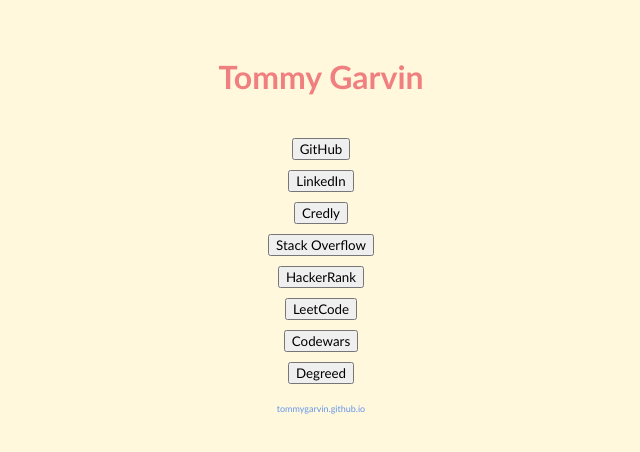
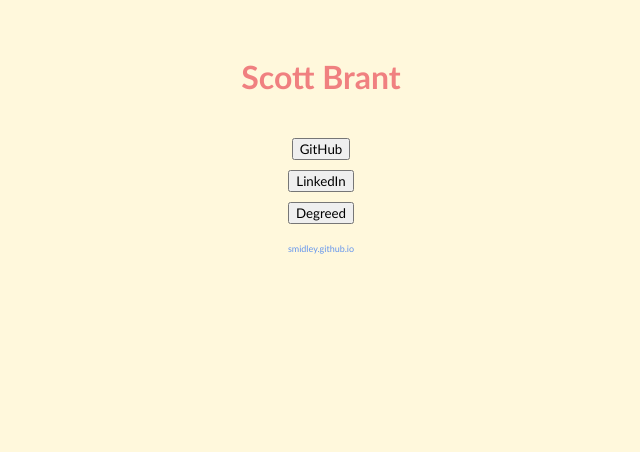
Before and after one commit to smidley/smidley.github.io, a plain HTML site: page index.html in a window 1280 px wide. Shown: the whole page, without its empty margins (319-959 px from the left). Drawn offline with Linux system fonts and the light colour scheme.

Commit message:
Update index.html

```diff
--- a/index.html
+++ b/index.html
@@ -4,7 +4,7 @@
     <meta charset="UTF-8">
     <meta name="viewport" content="width=device-width, initial-scale=1.0">
     <meta http-equiv="X-UA-Compatible" content="ie=edge">
-    <title>Tommy Garvin</title>
+    <title>Scott Brant</title>
     <link rel="stylesheet" href="style.css">
     <link rel="apple-touch-icon" sizes="180x180" href="/assets/favicon/apple-touch-icon.png">
     <link rel="icon" type="image/png" sizes="32x32" href="/assets/favicon/favicon-32x32.png">
@@ -14,20 +14,15 @@
   <body>
     <section class="portfolio">
       <div class="header">
-        <p>Tommy Garvin</p>
+        <p>Scott Brant</p>
       </div>
       <div class="main">
-        <a href="https://github.com/tommygarvin"><button>GitHub</button></a>
-        <a href="https://linkedin.com/in/tommygarvin"><button>LinkedIn</button></a>
-        <a href="https://www.credly.com/users/tommygarvin/badges"><button>Credly</button></a>
-        <a href="https://stackoverflow.com/users/20113654/tommygarvin"><button>Stack Overflow</button></a>
-        <a href="https://www.hackerrank.com/tommygarvin"><button>HackerRank</button></a>
-        <a href="https://leetcode.com/tommygarvin/"><button>LeetCode</button></a>
-        <a href="https://www.codewars.com/users/tommygarvin"><button>Codewars</button></a>
-        <a href="https://degreed.com/profile/tommygarvin"><button>Degreed</button></a>
+        <a href="https://github.com/smidley"><button>GitHub</button></a>
+        <a href="https://linkedin.com/in/scott-brant-7a440a7"><button>LinkedIn</button></a>
+        <a href="https://degreed.com/profile/sbrant"><button>Degreed</button></a>
       </div>
       <div class="footer">
-        <p>tommygarvin.github.io</p>
+        <p>smidley.github.io</p>
       </div>
     </section>
   </body>
```
